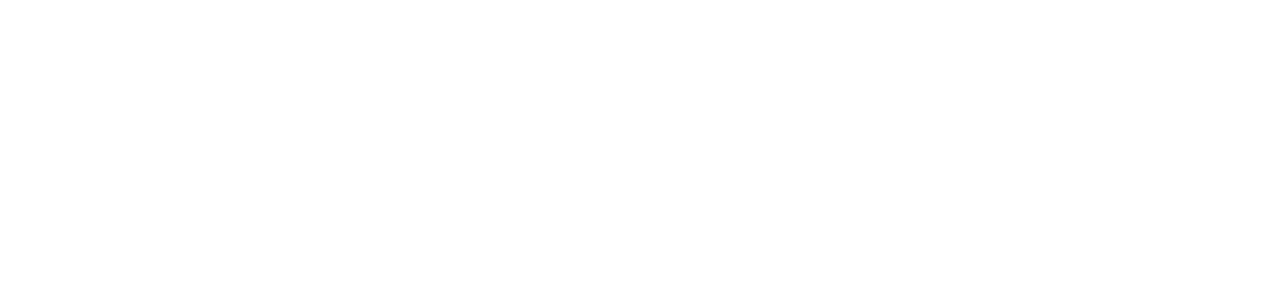
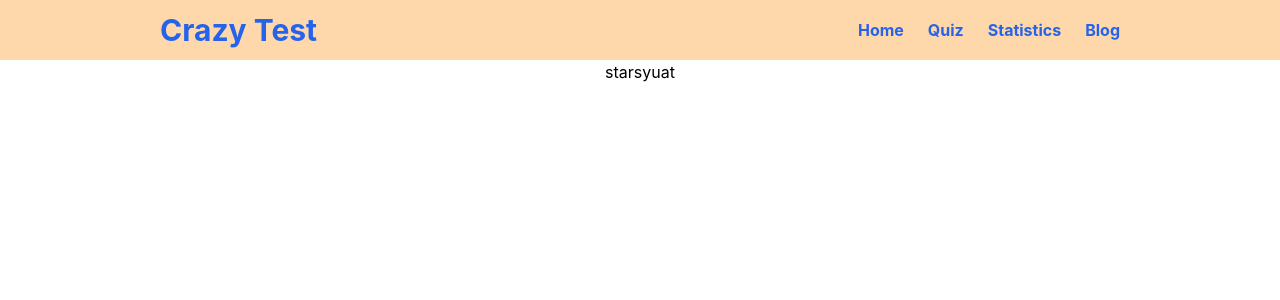
Before and after one commit to sabidalam/Crazy-Test, a React (Create React App) app: page /statistics in a window 1280 px wide. Shown: the top 300 px of the page. Built offline with nearby package versions, Linux system fonts and the light colour scheme.

Commit message:
added-navbar

```diff
--- a/package.json
+++ b/package.json
@@ -6,10 +6,13 @@
     "@fortawesome/fontawesome-svg-core": "^6.2.0",
     "@fortawesome/free-solid-svg-icons": "^6.2.0",
     "@fortawesome/react-fontawesome": "^0.2.0",
+    "@heroicons/react": "^2.0.12",
     "@testing-library/jest-dom": "^5.16.5",
     "@testing-library/react": "^13.4.0",
     "@testing-library/user-event": "^13.5.0",
+    "bootstrap": "^5.2.2",
     "react": "^18.2.0",
+    "react-bootstrap": "^2.5.0",
     "react-dom": "^18.2.0",
     "react-router-dom": "^6.4.2",
     "react-scripts": "5.0.1",
--- /dev/null
+++ b/postcss.config.js
@@ -0,0 +1,6 @@
+module.exports = {
+  plugins: {
+    tailwindcss: {},
+    autoprefixer: {},
+  },
+}
--- a/src/App.js
+++ b/src/App.js
@@ -1,8 +1,46 @@
+import { createBrowserRouter, RouterProvider } from 'react-router-dom';
 import './App.css';
+import Main from './Components/Layout/Main';
+import Home from './Components/Home/Home';
+import Quiz from './Components/Quiz/Quiz';
+import Statistics from './Components/Statistics/Statistics';
+import Blog from './Components/Blog/Blog';
 
 function App() {
+  const router = createBrowserRouter([
+    {
+      path: '/',
+      element: <Main></Main>,
+      children: [
+        {
+          path: '/',
+          loader: () => {
+            return fetch('https://openapi.programming-hero.com/api/quiz')
+              .then(res => res.json());
+          },
+          element: <Home></Home>
+        },
+        {
+          path: '/quiz:quizId',
+          loader: async ({ params }) => {
+            return fetch(`https://openapi.programming-hero.com/api/quiz/${params.quizId}.json`)
+          },
+          element: <Quiz></Quiz>
+        },
+        {
+          path: 'statistics',
+          element: <Statistics></Statistics>
+        },
+        {
+          path: 'blog',
+          element: <Blog></Blog>
+        }
+      ]
+    }
+  ]);
   return (
     <div className="App">
+      <RouterProvider router={router}></RouterProvider>
     </div>
   );
 }
--- /dev/null
+++ b/src/Components/Blog/Blog.js
@@ -0,0 +1,11 @@
+import React from 'react';
+
+const Blog = () => {
+    return (
+        <div>
+            <h4>blog</h4>
+        </div>
+    );
+};
+
+export default Blog;
--- /dev/null
+++ b/src/Components/Header/Header.js
@@ -0,0 +1,30 @@
+import { useState } from 'react';
+import { Link } from 'react-router-dom';
+import { Bars3Icon, XMarkIcon } from '@heroicons/react/24/solid';
+
+
+const Header = () => {
+    const [open, setOpen] = useState(false);
+    return (
+        <div className='sm: relative bg-orange-300'>
+            <div onClick={() => setOpen(!open)} className="sm: absolute top-0 right-0 h-6 w-6 md:hidden">
+
+                {
+                    open ? <XMarkIcon /> : <Bars3Icon />
+                }
+
+            </div>
+            <nav className='flex justify-between items-center bg-orange-200 py-3'>
+                <h2 className='text-3xl font-bold text-blue-600 md:ml-40'>Crazy Test</h2>
+                <div className={`absolute md:static duration-500 ease-in md:mr-40 ${open ? 'top-6 ' : 'top-[-120px]'}`}>
+                    <Link className='mr-6 font-bold text-blue-600 hover:text-black hover:underline' to='/'>Home</Link>
+                    <Link className='mr-6 font-bold text-blue-600 hover:text-black hover:underline' to='/quiz'>Quiz</Link>
+                    <Link className='mr-6 font-bold text-blue-600 hover:text-black hover:underline' to='/statistics'>Statistics</Link>
+                    <Link className='font-bold text-blue-600 hover:text-black hover:underline' to='/blog'>Blog</Link>
+                </div>
+            </nav>
+        </div>
+    );
+};
+
+export default Header;
--- /dev/null
+++ b/src/Components/Home/Home.js
@@ -0,0 +1,15 @@
+import React from 'react';
+
+
+const Home = () => {
+
+
+    return (
+        <div>
+
+
+        </div>
+    );
+};
+
+export default Home;
--- /dev/null
+++ b/src/Components/Layout/Main.js
@@ -0,0 +1,14 @@
+import React from 'react';
+import { Outlet } from 'react-router-dom';
+import Header from '../Header/Header';
+
+const Main = () => {
+    return (
+        <div>
+            <Header></Header>
+            <Outlet></Outlet>
+        </div>
+    );
+};
+
+export default Main;
--- /dev/null
+++ b/src/Components/Quiz/Quiz.js
@@ -0,0 +1,11 @@
+import React from 'react';
+
+const Quiz = () => {
+    return (
+        <div>
+
+        </div>
+    );
+};
+
+export default Quiz;
--- /dev/null
+++ b/src/Components/Statistics/Statistics.js
@@ -0,0 +1,11 @@
+import React from 'react';
+
+const Statistics = () => {
+    return (
+        <div>
+            <h3>starsyuat</h3>
+        </div>
+    );
+};
+
+export default Statistics;
--- /dev/null
+++ b/src/Components/Topics/Topics.js
@@ -0,0 +1,14 @@
+import React from 'react';
+
+
+const Topics = ({ topic }) => {
+
+
+    return (
+        <div className='border-2 border-blue-700 rounded-lg'>
+
+        </div>
+    );
+};
+
+export default Topics;
```
Also changed, not shown: src/images/bg.jpeg (added), tailwind.config.js (indentation only), 1 other file (tests, documents, lock files or other folders).
